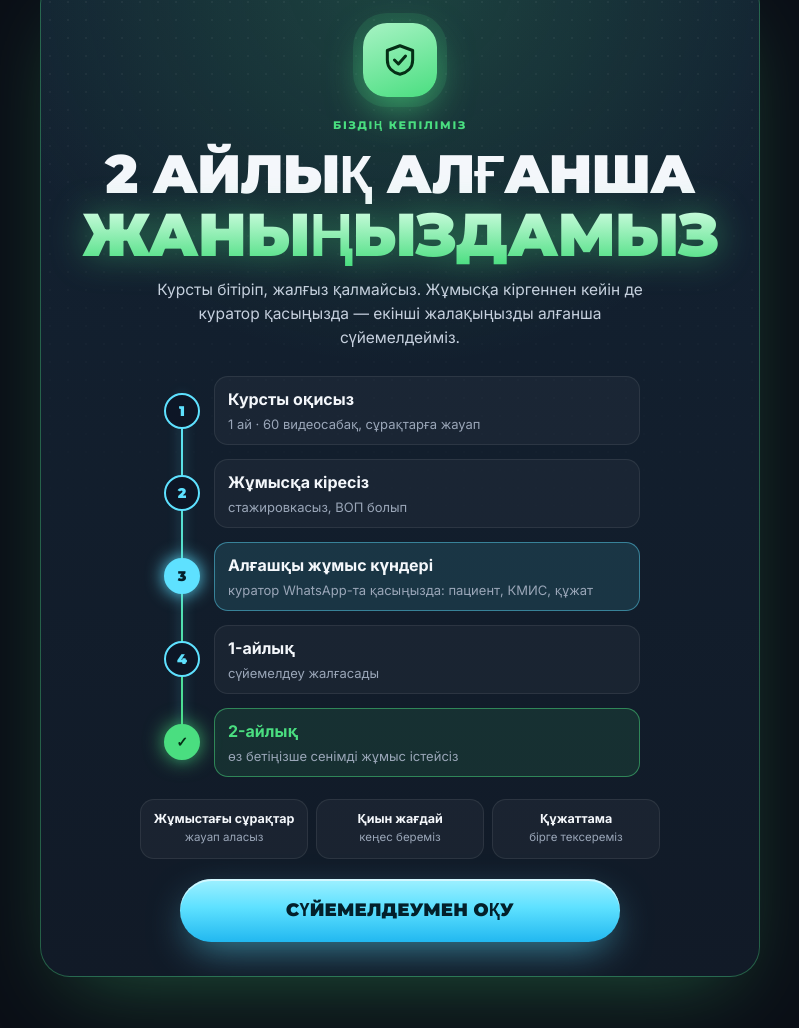
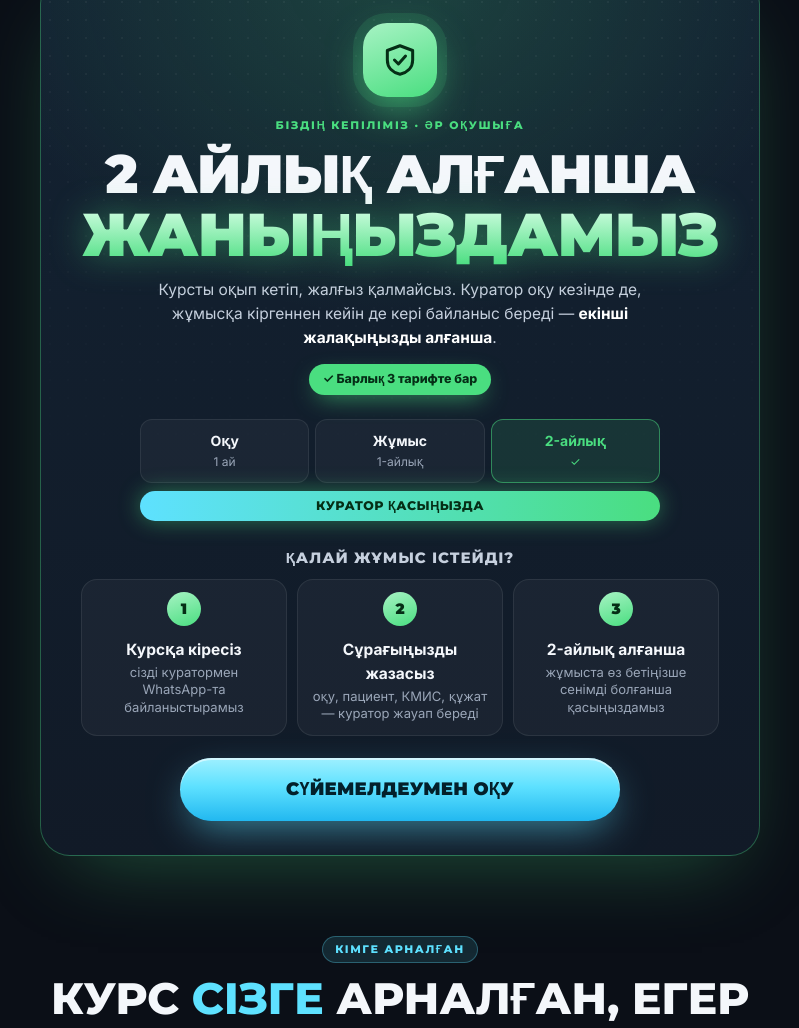
Before and after one commit to sultanabdibaevv-droid/vop-intensiv, a plain HTML site: page kurs/index.html in a window 1280 px wide. Shown: the part 1112-2140 px from the top of the page, without its empty margins (240-1039 px from the left). Drawn offline with Linux system fonts and the light colour scheme.

Commit message:
Курс: куратор до 2-й зарплаты во всех тарифах, понятный блок гарантии
Co-Authored-By: Claude Opus 5.5 <noreply@anthropic.com>

```diff
--- a/kurs/index.html
+++ b/kurs/index.html
@@ -417,6 +417,28 @@ footer{padding:28px 0 130px;color:var(--muted);font-size:13px;text-align:center}
 .g-perks span{display:block;font-size:11.5px;color:var(--muted);margin-top:3px}
 .guard .btn{max-width:440px;margin:0 auto}
 @media (min-width:760px){.guard{padding:48px 40px 34px}}
+
+.g-sub b{color:#fff}
+.g-all{display:inline-block;margin-top:14px;font:800 12.5px/1 Inter,sans-serif;color:#052e16;background:var(--ok);padding:9px 14px;border-radius:999px;box-shadow:0 8px 24px -8px rgba(74,222,128,.8)}
+.cover{max-width:520px;margin:24px auto 0}
+.cv-track{display:grid;grid-template-columns:1fr 1fr 1fr;gap:6px}
+.cv-seg{background:rgba(255,255,255,.04);border:1px solid var(--line);border-radius:12px;padding:10px 6px}
+.cv-seg b{display:block;font-size:14px}
+.cv-seg small{display:block;font-size:12px;color:var(--muted);margin-top:2px}
+.cv-seg.win{border-color:rgba(74,222,128,.5);background:rgba(74,222,128,.12)}
+.cv-seg.win b,.cv-seg.win small{color:var(--ok)}
+.cv-bar{position:relative;margin-top:8px;height:30px;border-radius:999px;background:linear-gradient(90deg,var(--acc),var(--ok));display:grid;place-items:center;box-shadow:0 0 22px rgba(74,222,128,.45)}
+.cv-bar span{font:800 12.5px/1 Montserrat,sans-serif;letter-spacing:.04em;text-transform:uppercase;color:#052e16}
+.g-how{font:800 15px/1.2 Montserrat,sans-serif;text-transform:uppercase;letter-spacing:.06em;color:var(--soft);margin:28px 0 12px}
+.how3{list-style:none;display:grid;gap:10px;max-width:520px;margin:0 auto 22px;text-align:left}
+.how3 li{display:flex;gap:12px;align-items:center;background:rgba(255,255,255,.04);border:1px solid var(--line);border-radius:16px;padding:12px 14px}
+.how3 li > span{flex:none;width:34px;height:34px;border-radius:50%;display:grid;place-items:center;font:900 15px/1 Montserrat,sans-serif;color:#052e16;background:linear-gradient(160deg,#a7f3c4,#4ade80)}
+.how3 b{display:block;font-size:15.5px}
+.how3 small{display:block;font-size:13px;color:var(--muted);margin-top:2px;line-height:1.35}
+.feat li.cur::before{content:"★";background:rgba(74,222,128,.18);color:var(--ok)}
+.feat li.cur{color:var(--ok);font-weight:700}
+.ok-t{color:var(--ok)}
+@media (min-width:760px){.how3{grid-template-columns:repeat(3,1fr);max-width:none}.how3 li{flex-direction:column;text-align:center}}
 </style>
 </head>
 <body>
@@ -475,23 +497,26 @@ footer{padding:28px 0 130px;color:var(--muted);font-size:13px;text-align:center}
   <div class="wrap">
     <div class="guard">
       <div class="g-shield"><svg viewBox="0 0 24 24" fill="none" stroke="currentColor" stroke-width="1.9" stroke-linecap="round" stroke-linejoin="round"><path d="M12 3 4 6v6c0 5 3.5 8 8 9 4.5-1 8-4 8-9V6z"/><path d="m8.5 12 2.5 2.5 4.5-5"/></svg></div>
-      <span class="g-kicker">Біздің кепіліміз</span>
+      <span class="g-kicker">Біздің кепіліміз · әр оқушыға</span>
       <h2 class="g-title">2 айлық алғанша<br><span>жаныңыздамыз</span></h2>
-      <p class="g-sub">Курсты бітіріп, жалғыз қалмайсыз. Жұмысқа кіргеннен кейін де куратор қасыңызда — екінші жалақыңызды алғанша сүйемелдейміз.</p>
+      <p class="g-sub">Курсты оқып кетіп, жалғыз қалмайсыз. Куратор оқу кезінде де, жұмысқа кіргеннен кейін де кері байланыс береді — <b>екінші жалақыңызды алғанша</b>.</p>
+      <span class="g-all">✓ Барлық 3 тарифте бар</span>
 
-      <ol class="road">
-        <li><span class="dot">1</span><div><b>Курсты оқисыз</b><small>1 ай · 60 видеосабақ, сұрақтарға жауап</small></div></li>
-        <li><span class="dot">2</span><div><b>Жұмысқа кіресіз</b><small>стажировкасыз, ВОП болып</small></div></li>
-        <li class="hot"><span class="dot">3</span><div><b>Алғашқы жұмыс күндері</b><small>куратор WhatsApp-та қасыңызда: пациент, КМИС, құжат</small></div></li>
-        <li><span class="dot">4</span><div><b>1-айлық</b><small>сүйемелдеу жалғасады</small></div></li>
-        <li class="win"><span class="dot">✓</span><div><b>2-айлық</b><small>өз бетіңізше сенімді жұмыс істейсіз</small></div></li>
+      <div class="cover">
+        <div class="cv-track">
+          <div class="cv-seg"><b>Оқу</b><small>1 ай</small></div>
+          <div class="cv-seg"><b>Жұмыс</b><small>1-айлық</small></div>
+          <div class="cv-seg win"><b>2-айлық</b><small>✓</small></div>
+        </div>
+        <div class="cv-bar"><span>Куратор қасыңызда</span></div>
+      </div>
+
+      <h3 class="g-how">Қалай жұмыс істейді?</h3>
+      <ol class="how3">
+        <li><span>1</span><div><b>Курсқа кіресіз</b><small>сізді куратормен WhatsApp-та байланыстырамыз</small></div></li>
+        <li><span>2</span><div><b>Сұрағыңызды жазасыз</b><small>оқу, пациент, КМИС, құжат — куратор жауап береді</small></div></li>
+        <li><span>3</span><div><b>2-айлық алғанша</b><small>жұмыста өз бетіңізше сенімді болғанша қасыңыздамыз</small></div></li>
       </ol>
-
-      <div class="g-perks">
-        <div><b>Жұмыстағы сұрақтар</b><span>жауап аласыз</span></div>
-        <div><b>Қиын жағдай</b><span>кеңес береміз</span></div>
-        <div><b>Құжаттама</b><span>бірге тексереміз</span></div>
-      </div>
       <button class="btn pulse" type="button" data-open>Сүйемелдеумен оқу</button>
     </div>
   </div>
@@ -678,11 +703,11 @@ footer{padding:28px 0 130px;color:var(--muted);font-size:13px;text-align:center}
   <div class="wrap">
     <span class="tag">Тарифтер</span>
     <h2 class="H sec-title">Өзіңізге ыңғайлы <span class="acc">тарифті</span> таңдаңыз</h2>
-    <p class="sec-sub">Барлық тарифте: 60 видеосабақ, 2 модуль, бонустар, 1 жыл доступ · Kaspi 0-0-12</p>
+    <p class="sec-sub">Барлық тарифте: 60 видеосабақ, 2 модуль, бонустар, 1 жыл доступ, <b class="ok-t">2 айлық алғанша куратор</b> · Kaspi 0-0-12</p>
     <div class="plans">
       <div class="plan">
         <h3 class="H">Стандарт</h3>
-        <p class="for">Өз бетімен оқуға дайындарға</p>
+        <p class="for">Куратормен оқу</p>
         <div class="month"><span class="kbadge">Kaspi 0-0-12</span><div class="price">20 833 <small>₸/ай</small></div></div>
         <p class="full">немесе <b>250 000 ₸</b> бірден</p>
         <ul class="feat">
@@ -690,31 +715,32 @@ footer{padding:28px 0 130px;color:var(--muted);font-size:13px;text-align:center}
           <li>2-модуль: 25 нозология</li>
           <li>Барлық бонустар</li>
           <li>Ортақ чат</li>
+          <li class="cur">Куратор: 2 айлық алғанша кері байланыс</li>
         </ul>
         <button class="btn ghost" type="button" data-open data-tariff="Стандарт">Алдын ала жазылу</button>
       </div>
       <div class="plan pop">
         <span class="flag">Ең көп таңдалады</span>
         <h3 class="H">ВИП</h3>
-        <p class="for">Сұрақтарыңызға жауап алып оқу</p>
+        <p class="for">Куратор + Элнора ортақ чатта</p>
         <div class="month"><span class="kbadge">Kaspi 0-0-12</span><div class="price">29 167 <small>₸/ай</small></div></div>
         <p class="full">немесе <b>350 000 ₸</b> бірден</p>
         <ul class="feat">
           <li>Стандарттағы барлығы</li>
-          <li class="plus">Куратордан кері байланыс</li>
+          <li class="cur">Куратор: 2 айлық алғанша кері байланыс</li>
           <li class="plus">Элнорадан кері байланыс ортақ чатта</li>
         </ul>
         <button class="btn" type="button" data-open data-tariff="ВИП">Алдын ала жазылу</button>
       </div>
       <div class="plan">
         <h3 class="H">Жеке</h3>
-        <p class="for">Жұмысқа кіргенше жеке сүйемелдеу</p>
+        <p class="for">Элнорамен жеке байланыс</p>
         <div class="month"><span class="kbadge">Kaspi 0-0-12</span><div class="price">33 333 <small>₸/ай</small></div></div>
         <p class="full">немесе <b>400 000 ₸</b> бірден</p>
         <ul class="feat">
           <li>Стандарттағы барлығы</li>
-          <li class="plus">Жеке кері байланыс WhatsApp арқылы</li>
-          <li class="plus">Алғашқы жалақыңызды алғанша сүйемелдеу</li>
+          <li class="cur">Куратор: 2 айлық алғанша кері байланыс</li>
+          <li class="plus">Элнорадан жеке кері байланыс WhatsApp арқылы</li>
         </ul>
         <button class="btn ghost" type="button" data-open data-tariff="Жеке">Алдын ала жазылу</button>
       </div>
@@ -767,6 +793,8 @@ footer{padding:28px 0 130px;color:var(--muted);font-size:13px;text-align:center}
       <details><summary>Алдын ала жазылу деген не?</summary><p>Жаңа ағынға орыныңызды брондайсыз. Ағын ашылғанда менеджер WhatsApp арқылы хабарласып, тарифті және төлем жолын түсіндіреді.</p></details>
       <details><summary>Курс қалай өтеді?</summary><p>Онлайн: 60 видеосабақ, өзіңізге ыңғайлы уақытта қарайсыз. Сұрақтарға чатта, ал ВИП және Жеке тарифтерде жеке жауап беріледі.</p></details>
       <details><summary>Доступ қанша уақытқа беріледі?</summary><p>1 жылға. Сабақтарды қанша рет болса да қайталап көре аласыз.</p></details>
+      <details><summary>Куратор деген кім, қалай көмектеседі?</summary><p>Куратор — курстағы тәжірибелі дәрігер. Оқу кезінде және жұмысқа кіргеннен кейін WhatsApp арқылы сұрақтарыңызға жауап береді: пациент, КМИС, құжаттама. Екінші жалақыңызды алғанша қасыңызда болады.</p></details>
+      <details><summary>Сүйемелдеу қай тарифте бар?</summary><p>Барлық үш тарифте. Айырмашылығы: ВИП-те Элнора ортақ чатта жауап береді, Жеке тарифте — WhatsApp арқылы жеке.</p></details>
       <details><summary>Рассрочка бар ма?</summary><p>Иә, Kaspi арқылы 0-0-12: 12 айға бөліп төлейсіз, үстеме ақысыз. Мысалы, Стандарт тариф — айына 20 833 ₸.</p></details>
       <details><summary>Ұзақ уақыт жұмыс істемедім, түсінемін бе?</summary><p>Иә. Курс 0-ден құрылған: 10 жыл декретте болған оқушымыз 1 айда оқып, жұмысқа кірді.</p></details>
     </div>
```
